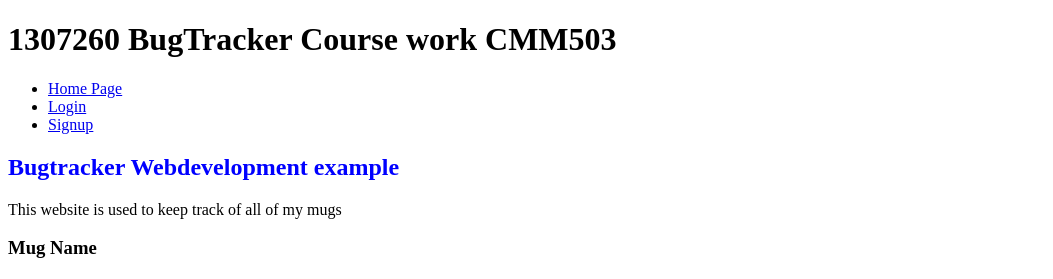
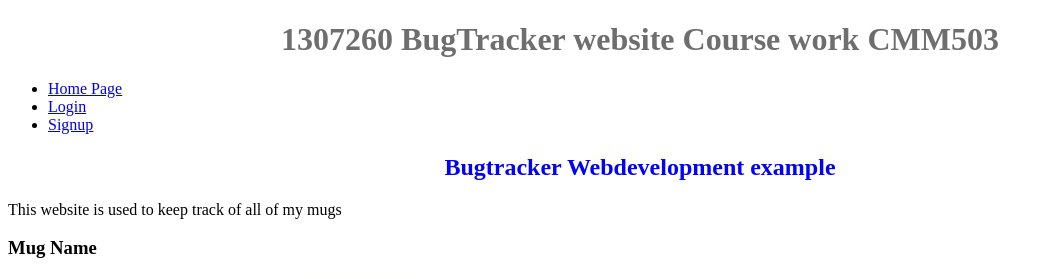
Before and after one commit to gregorspalding/AzureTest, a PHP site: page / in a window 1280 px wide. Shown: the top 279 px of the page, without its empty margins (0-1053 px from the left). Run offline with PHP 8.4, Linux system fonts and the light colour scheme.

```diff
--- a/BugTracker/assets/css/style.css
+++ b/BugTracker/assets/css/style.css
@@ -1,3 +1,9 @@
+H1{
+    text-align: center;
+    Color:#6e6e6e;
+}
+
 H2{
     Color:Blue;
+    text-align: center;
 }
--- a/BugTracker/index.html
+++ b/BugTracker/index.html
@@ -8,7 +8,7 @@
 <body>
 
 <header>
-    <h1>1307260 BugTracker Course work CMM503</h1>
+    <h1>1307260 BugTracker website Course work CMM503</h1>
 
     <nav>
         <ul>
```
